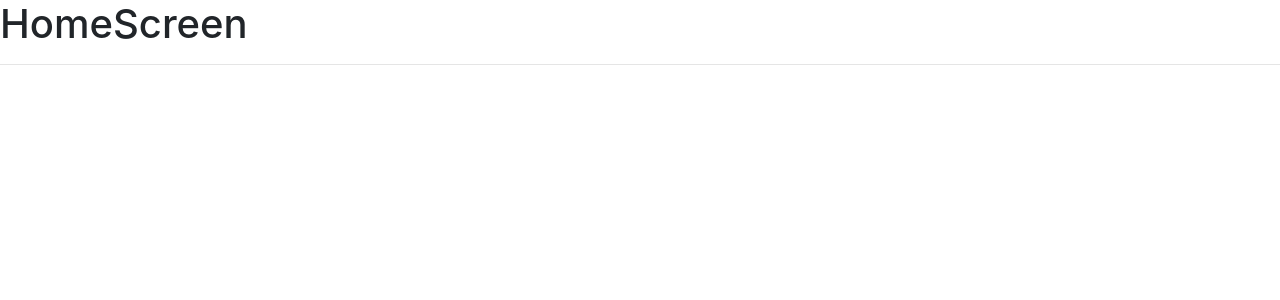
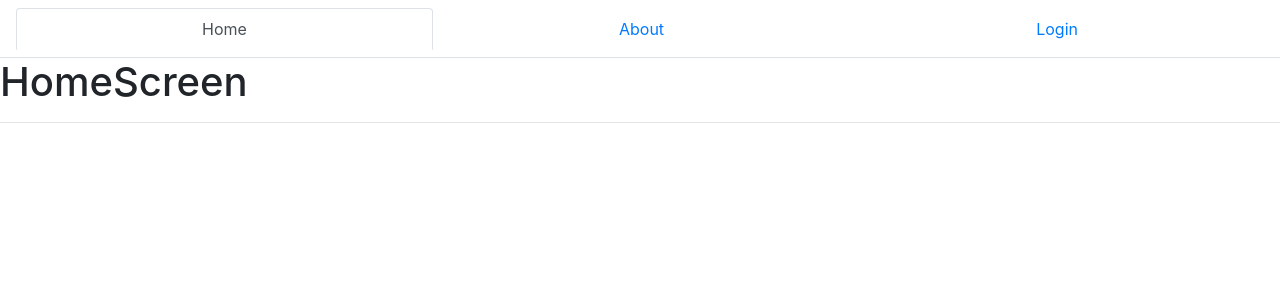
Before and after one commit to andrezffajardo/ReactJS-zero-to-expert-Hook-App, a React (Create React App) app: page / in a window 1280 px wide. Shown: the top 300 px of the page. Built offline with nearby package versions, Linux system fonts and the light colour scheme.

Commit message:
Link and NavLink

```diff
--- a/src/components/09-useContext/AppRouter.js
+++ b/src/components/09-useContext/AppRouter.js
@@ -3,22 +3,24 @@ import {
     BrowserRouter as Router,
     Routes,
     Route,
+    Navigate
 } from 'react-router-dom';
 import { AboutScreen } from './AboutScreen';
 import { LoginScreen } from './LoginScreen';
 import { HomeScreen } from './HomeScreen';
+import { NavBar } from './NavBar';
 
 export const AppRouter = () => {
     return (
         <Router>
             <div>
-
+                <NavBar />
                 <Routes>
                     <Route path="/" element={ <HomeScreen/> } />
                     <Route path="/about" element={ <AboutScreen/> } />
                     <Route path="/login" element={ <LoginScreen/> } />
+                    <Route path="*" element={ <Navigate to="/"/> } />
                 </Routes>
-
             </div>
         </Router>
 
--- /dev/null
+++ b/src/components/09-useContext/NavBar.js
@@ -0,0 +1,13 @@
+import React from 'react';
+import {Link, NavLink} from 'react-router-dom';
+
+export const NavBar = () => {
+    const isActiveStyle = (navData) => navData.isActive ? "nav-link active" : "nav-link"
+    return (
+        <ul className="nav nav-tabs nav-fill navbar navbar-light justify-content-center">
+            <li className='nav-item'><NavLink className={isActiveStyle} to="/">Home</NavLink></li>
+            <li className='nav-item'><NavLink className={isActiveStyle} to="/about">About</NavLink></li>
+            <li className='nav-item'><NavLink className={isActiveStyle} to="/login">Login</NavLink></li>
+        </ul>
+    );
+};
```
